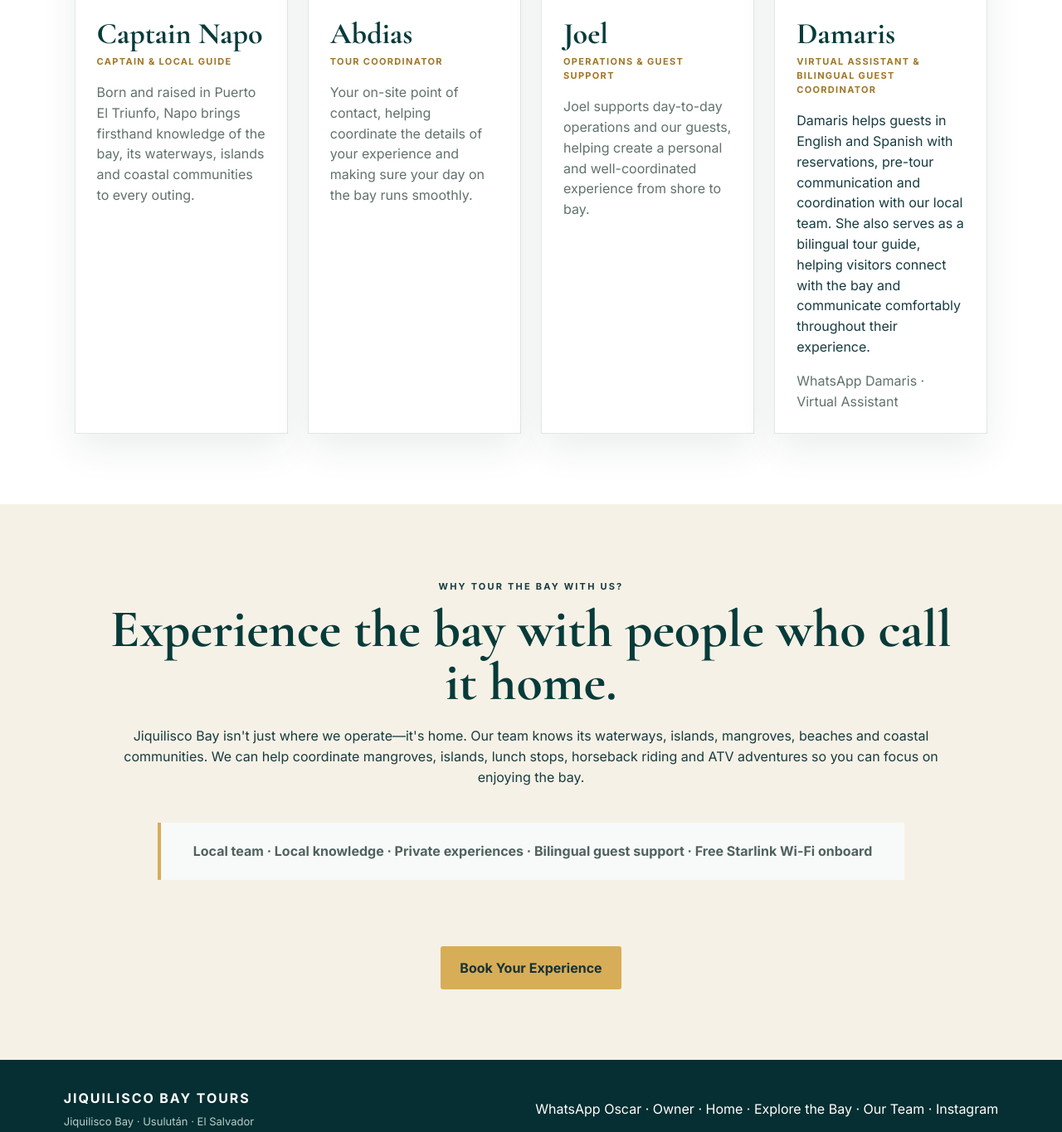
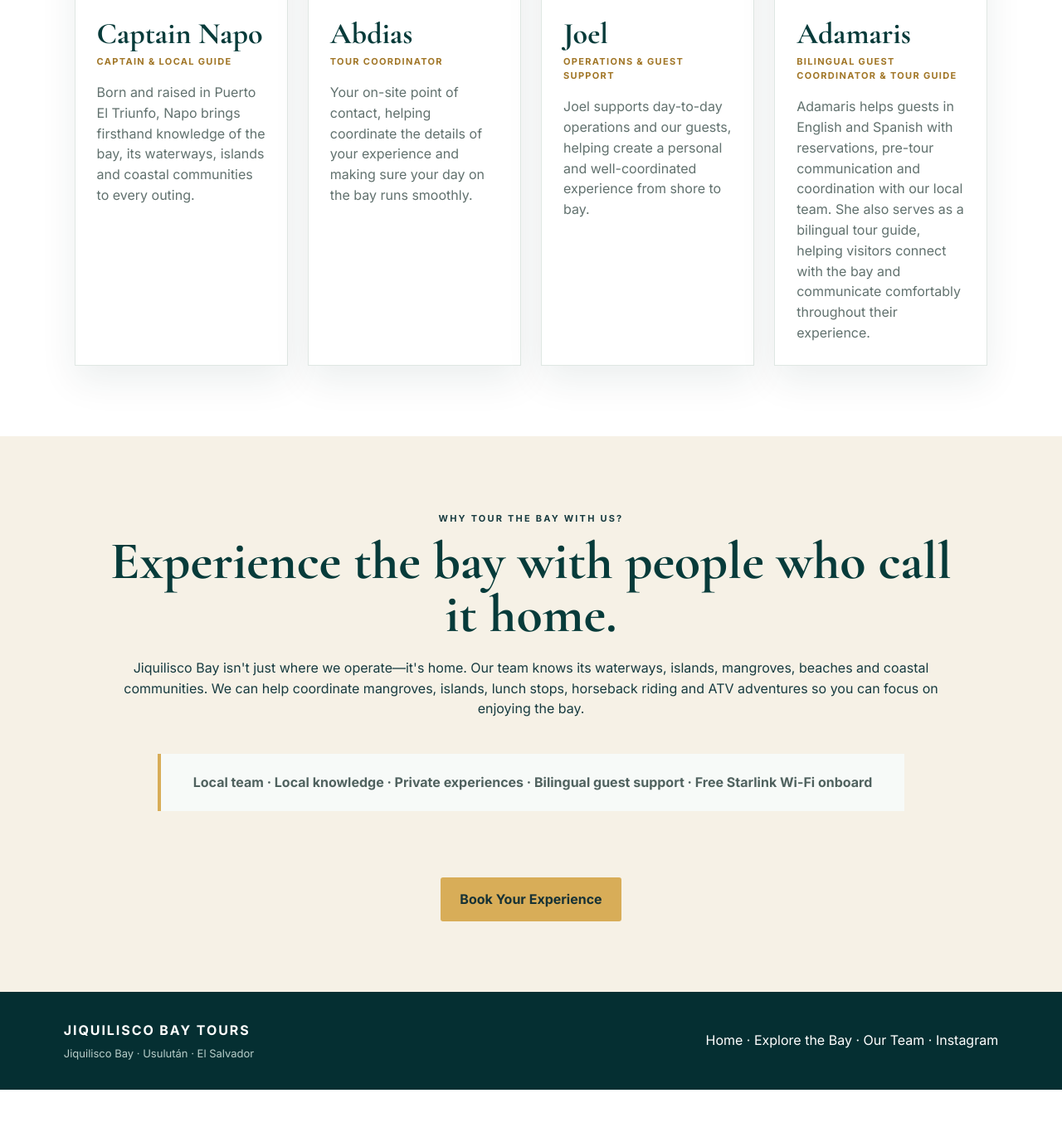
Before and after one commit to oscarcruzmel/jiquilisco-bay-tours, a plain HTML site: page team.html in a window 1280 px wide. Shown: the part 841-2206 px from the top of the page at 83% size. After the commit the page ends 2155 px from the top, so only its background shows below. Drawn offline with nearby package versions, Linux system fonts and the light colour scheme.

Commit message:
Keep Damaris off public contact listing

```diff
--- a/team.html
+++ b/team.html
@@ -6,8 +6,8 @@
 <article class="team-card"><div class="team-photo"><img src="Captain_Napo_Jiquilisco_Bay_Tours.jpg" alt="Captain Napo of Jiquilisco Bay Tours" loading="lazy"></div><div class="team-card-body"><h2>Captain Napo</h2><p class="team-role">Captain & Local Guide</p><p>Born and raised in Puerto El Triunfo, Napo brings firsthand knowledge of the bay, its waterways, islands and coastal communities to every outing.</p></div></article>
 <article class="team-card"><div class="team-photo"><img src="Abdias_Jiquilisco_Bay_Tours.jpg" alt="Abdias of Jiquilisco Bay Tours" loading="lazy"></div><div class="team-card-body"><h2>Abdias</h2><p class="team-role">Tour Coordinator</p><p>Your on-site point of contact, helping coordinate the details of your experience and making sure your day on the bay runs smoothly.</p></div></article>
 <article class="team-card"><div class="team-photo"><img src="Joel_Jiquilisco_Bay_Tours.jpg" alt="Joel of Jiquilisco Bay Tours" loading="lazy"></div><div class="team-card-body"><h2>Joel</h2><p class="team-role">Operations & Guest Support</p><p>Joel supports day-to-day operations and our guests, helping create a personal and well-coordinated experience from shore to bay.</p></div></article>
-<article class="team-card"><div class="team-photo" aria-label="Photo area for Damaris">D</div><div class="team-card-body"><h2>Damaris</h2><p class="team-role">Virtual Assistant & Bilingual Guest Coordinator</p><p>Damaris helps guests in English and Spanish with reservations, pre-tour communication and coordination with our local team. She also serves as a bilingual tour guide, helping visitors connect with the bay and communicate comfortably throughout their experience.</p><p><a href="https://wa.me/50377386026" target="_blank" rel="noopener">WhatsApp Damaris · Virtual Assistant</a></p></div></article>
+<article class="team-card"><div class="team-photo" aria-label="Photo area for Adamaris">A</div><div class="team-card-body"><h2>Adamaris</h2><p class="team-role">Bilingual Guest Coordinator & Tour Guide</p><p>Adamaris helps guests in English and Spanish with reservations, pre-tour communication and coordination with our local team. She also serves as a bilingual tour guide, helping visitors connect with the bay and communicate comfortably throughout their experience.</p></div></article>
 </div></section>
 <section class="team-why"><p class="kicker">WHY TOUR THE BAY WITH US?</p><h2>Experience the bay with people who call it home.</h2><p>Jiquilisco Bay isn't just where we operate—it's home. Our team knows its waterways, islands, mangroves, beaches and coastal communities. We can help coordinate mangroves, islands, lunch stops, horseback riding and ATV adventures so you can focus on enjoying the bay.</p><div class="team-note"><strong>Local team · Local knowledge · Private experiences · Bilingual guest support · Free Starlink Wi-Fi onboard</strong></div></section>
 <div class="team-actions"><a class="btn gold" href="/#booking">Book Your Experience</a></div></main>
-<footer><div class="footer-brand"><b>JIQUILISCO BAY TOURS</b><span>Jiquilisco Bay · Usulután · El Salvador</span></div><div><a href="https://wa.me/17039867804" target="_blank" rel="noopener">WhatsApp Oscar · Owner</a> · <a href="/">Home</a> · <a href="blog.html">Explore the Bay</a> · <a href="team.html">Our Team</a> · <a href="https://www.instagram.com/jiquiliscobaytours" target="_blank" rel="noopener">Instagram</a></div></footer></body></html>
+<footer><div class="footer-brand"><b>JIQUILISCO BAY TOURS</b><span>Jiquilisco Bay · Usulután · El Salvador</span></div><div><a href="/">Home</a> · <a href="blog.html">Explore the Bay</a> · <a href="team.html">Our Team</a> · <a href="https://www.instagram.com/jiquiliscobaytours" target="_blank" rel="noopener">Instagram</a></div></footer></body></html>
```
